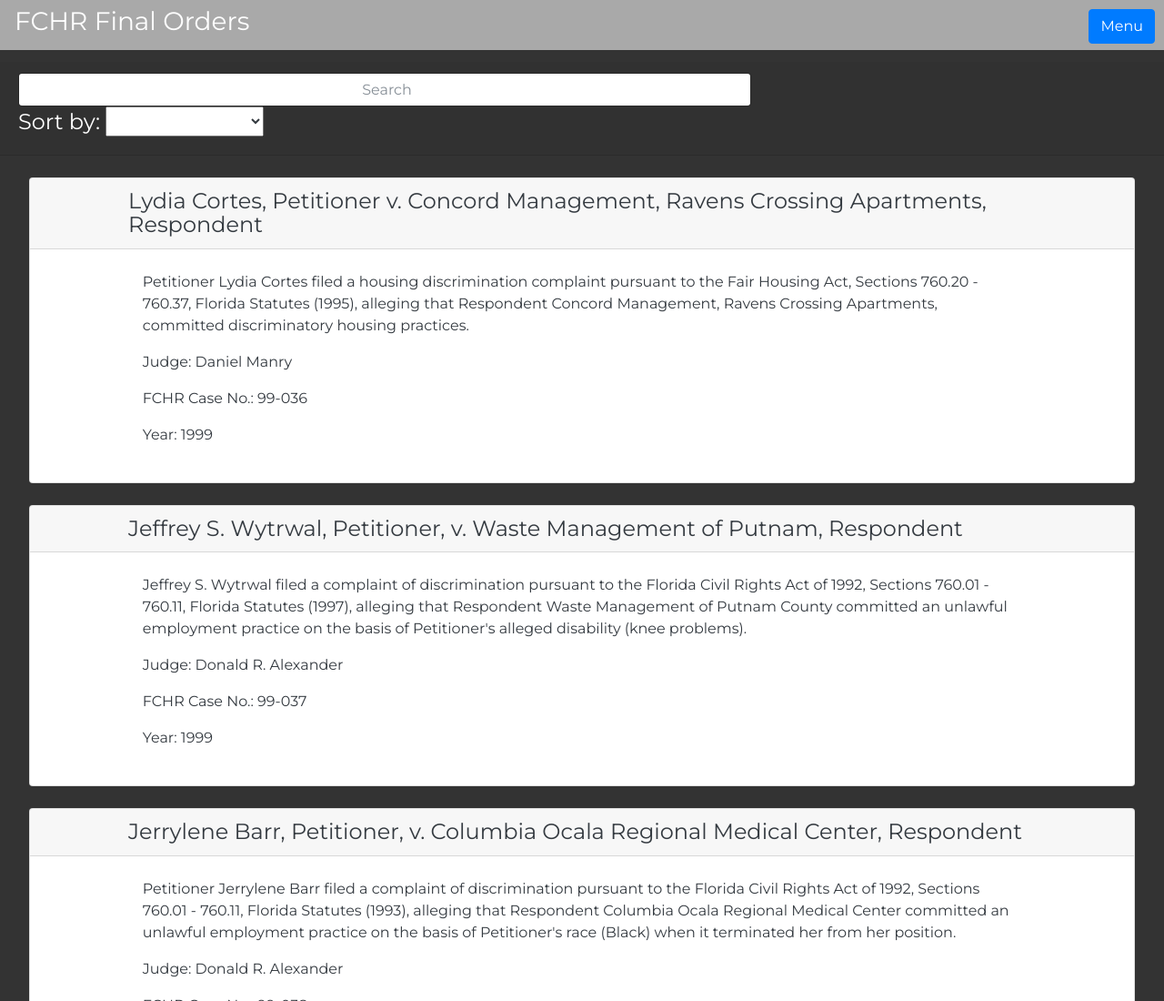
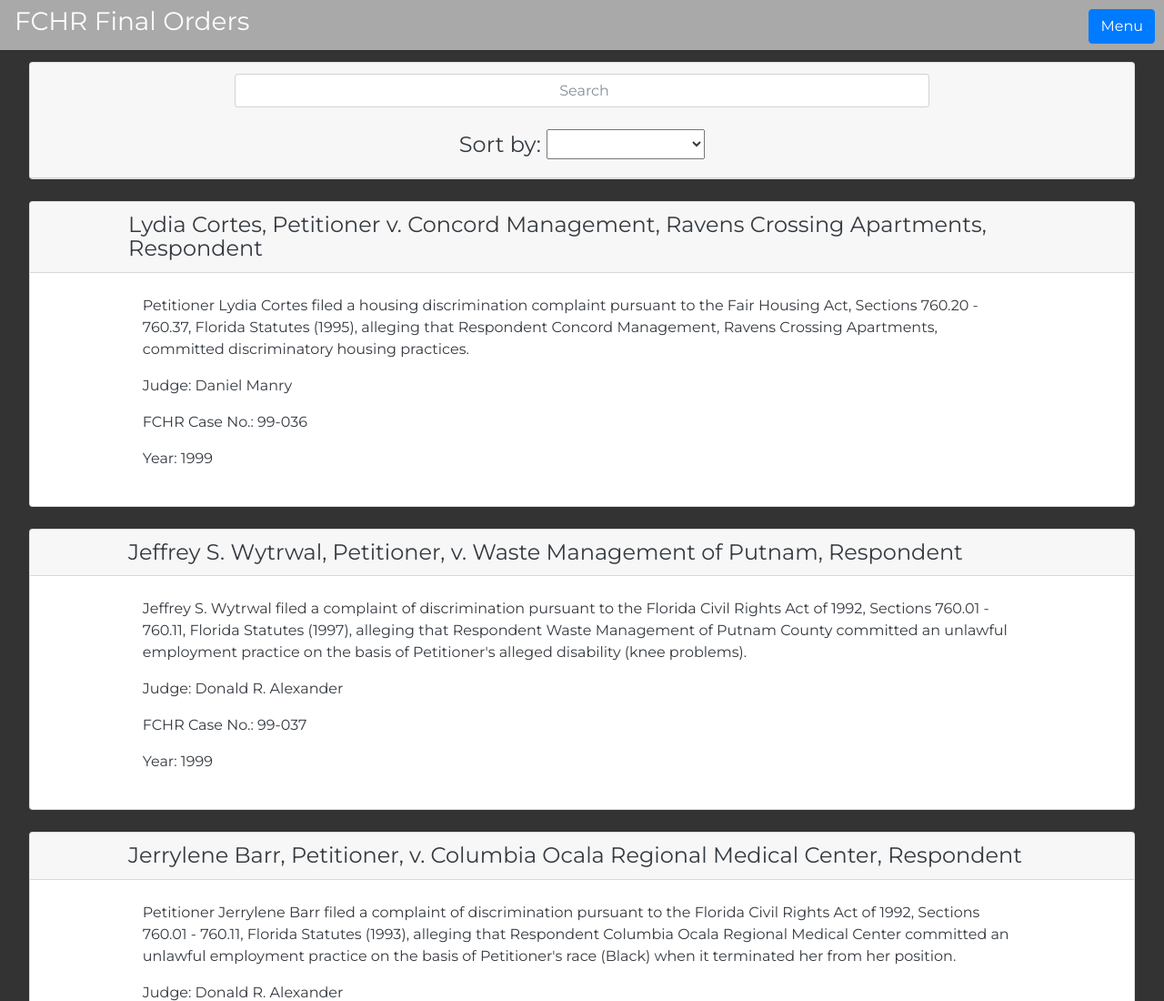
Before and after one commit to samharden/fchr-final-orders, a website: page app/index.html in a window 1280 px wide. Shown: the top 1100 px of the page at 91% size. Drawn offline with nearby package versions, Linux system fonts and the light colour scheme; some packages are replaced by stand-ins of ours; some icons are missing; files whose address does not match are found by name.

Commit message:
Better, maybe

```diff
--- a/app/finalorder-list/finalorder-list.template.html
+++ b/app/finalorder-list/finalorder-list.template.html
@@ -1,12 +1,11 @@
 
-<br><br>
-      <div class="card-header">
+<br><br><center>
+  <div class="card" style="max-width:95%">
+    <div class="card-header" role="tab" id="headingOne">
       <i class="fa fa-search"></i>
       <input type="text" style="max-width:65%" class="form-control" placeholder="Search" ng-model="$ctrl.query">
-
-        <!-- Search:
-        <input ng-model="$ctrl.query" /><br class="too-small"><br class="too-small"> -->
-        <h4>Sort by:
+      <br>
+      <h4 class="text-dark">Sort by:
         <select ng-model="$ctrl.orderProp" class="text-dark" style="width:auto">
           <option class="text-dark" value="name">Alphabetical</option>
           <option class="text-dark" value="-year">Newest</option>
@@ -16,8 +15,9 @@
 
 
     </div>
+    </div>
 
-  <center>
+
       <div ng-repeat="finalorder in $ctrl.finalorders | filter:$ctrl.query | orderBy:$ctrl.orderProp">
         <br>
         <div class="card" style="max-width:95%">
```
